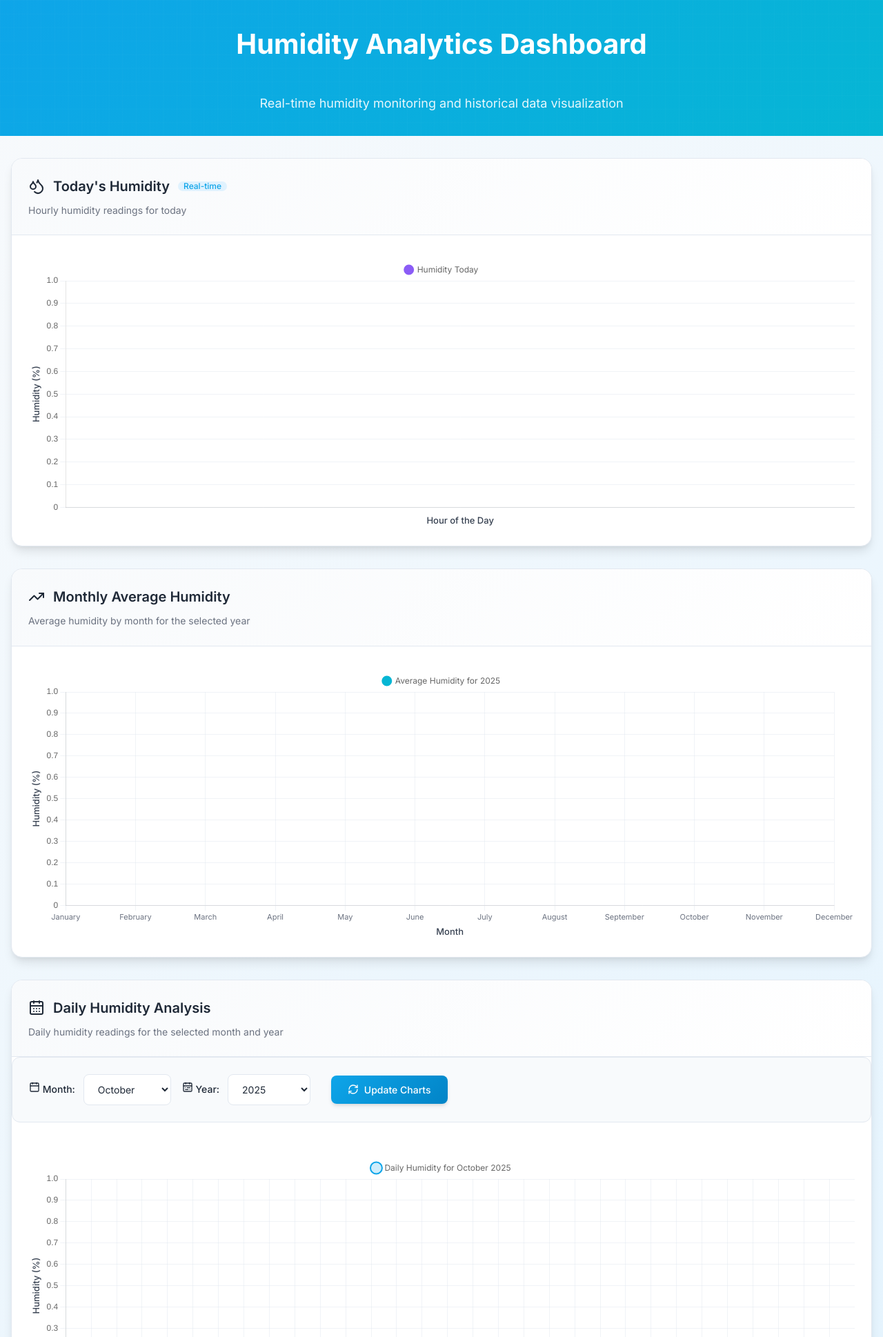
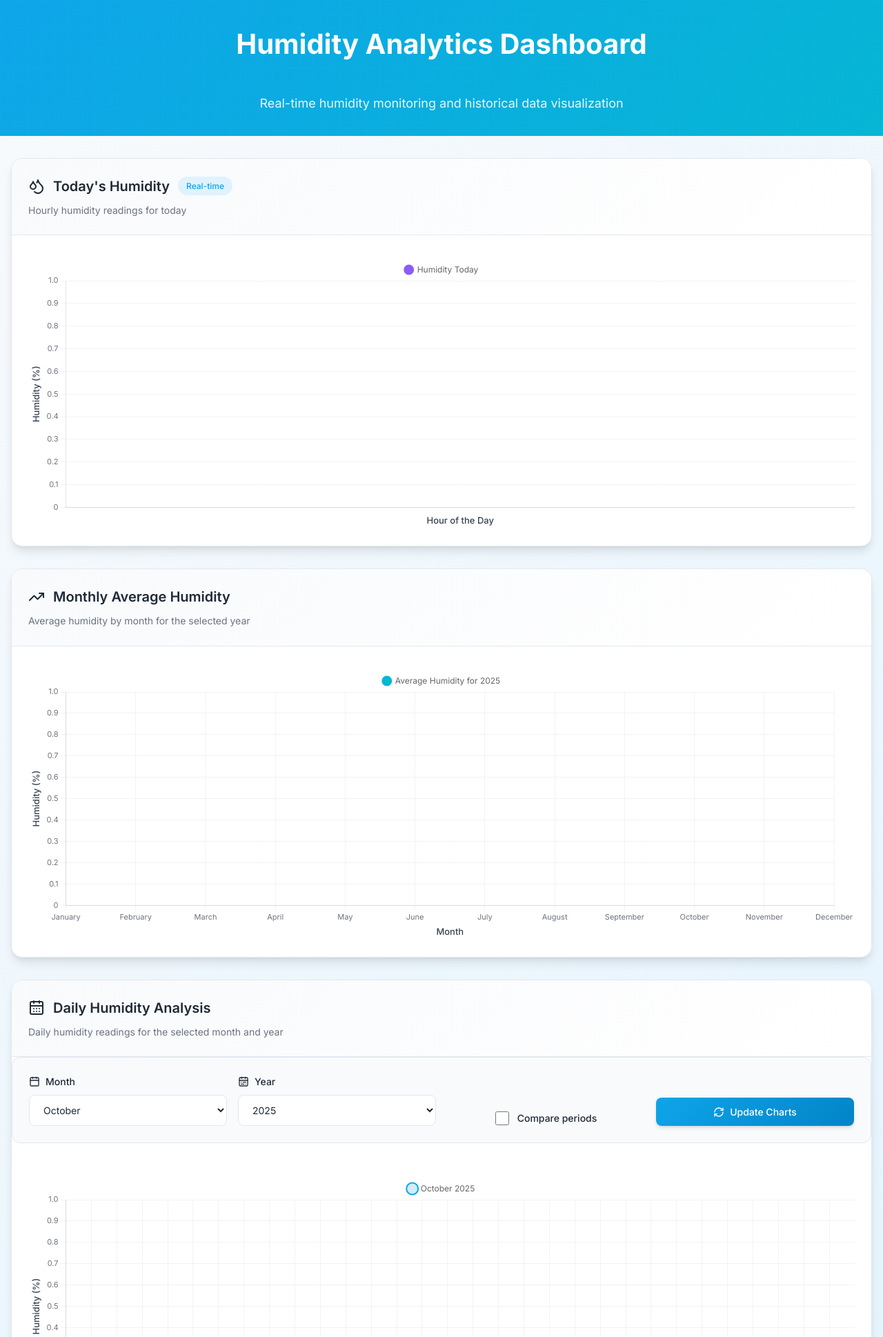
Before and after one commit to 0ri0nRo/SmartHouse, a Flask app: page /umid in a window 1280 px wide. Shown: the top 1938 px of the page at 69% size. Run offline with Flask 3, Linux system fonts and the light colour scheme; data that the repository does not hold is empty; some libraries are stand-ins or nearby versions.

Commit message:
feat: Enhance humidity dashboard with comparison controls for daily humidity data

```diff
--- a/src/templates/umid.html
+++ b/src/templates/umid.html
@@ -113,7 +110,6 @@
             border: 1px solid var(--border-color);
             overflow: hidden;
             transition: all 0.3s cubic-bezier(0.4, 0, 0.2, 1);
-            position: relative;
         }
 
         .chart-card:hover {
@@ -125,26 +121,7 @@
             padding: 1.5rem 1.5rem 0 1.5rem;
             border-bottom: 1px solid var(--border-color);
             background: linear-gradient(135deg, var(--bg-secondary) 0%, var(--bg-primary) 100%);
-            position: relative;
         }
-
-                .chart-title {
-            display: flex;
-            align-items: center;  /* allinea verticalmente tutti gli elementi sulla stessa linea */
-            gap: 8px;             /* spazio tra icona, testo e badge */
-            }
-
-            .chart-title .badge {
-            display: inline-flex;
-            align-items: center;
-            justify-content: center;
-            padding: 0 8px;
-            height: 1.2em;       /* puoi aggiustare qui l’altezza */
-            line-height: 1.2em;
-            border-radius: 9999px;
-            white-space: nowrap;
-            font-size: 0.75rem;
-            }
 
         .chart-title {
             font-size: 1.25rem;
@@ -171,28 +148,36 @@
         }
 
         .controls {
-            display: flex;
-            flex-wrap: wrap;
-            align-items: center;
+            display: grid;
+            grid-template-columns: repeat(auto-fit, minmax(200px, 1fr));
             gap: 1rem;
+            align-items: end;
         }
 
         .control-group {
             display: flex;
+            flex-direction: column;
+            gap: 0.5rem;
+        }
+
+        .control-group.checkbox-group {
+            flex-direction: row;
             align-items: center;
+            justify-content: center;
             gap: 0.75rem;
-            min-width: 200px;
         }
 
         .controls label {
             font-size: 0.875rem;
             font-weight: 500;
             color: var(--text-primary);
-            white-space: nowrap;
+            display: flex;
+            align-items: center;
+            gap: 0.5rem;
         }
 
         .controls select,
-        .controls input {
+        .controls input[type="datetime-local"] {
             padding: 0.75rem 1rem;
             font-size: 0.875rem;
             border: 1px solid var(--border-color);
@@ -200,8 +185,15 @@
             background-color: var(--bg-primary);
             color: var(--text-primary);
             transition: all 0.2s ease;
-            min-width: 120px;
             font-family: inherit;
+            width: 100%;
+        }
+
+        .controls input[type="checkbox"] {
+            width: 20px;
+            height: 20px;
+            cursor: pointer;
+            accent-color: var(--primary-color);
         }
 
         .controls select:focus,
@@ -248,6 +240,7 @@
             background: linear-gradient(135deg, var(--primary-color), var(--primary-hover));
             color: white;
             box-shadow: var(--shadow-md);
+            width: 100%;
         }
 
         .btn-primary:hover {
@@ -289,6 +277,17 @@
             100% { transform: rotate(360deg); }
         }
 
+        .badge {
+            display: inline-flex;
+            align-items: center;
+            padding: 0.25rem 0.75rem;
+            font-size: 0.75rem;
+            font-weight: 500;
+            border-radius: 9999px;
+            background: var(--primary-light);
+            color: var(--primary-color);
+        }
+
         .error-message {
             display: none;
             background: var(--danger-light);
@@ -300,28 +299,9 @@
             text-align: center;
         }
 
-        .badge {
-            display: inline-flex;
-            align-items: center;
-            padding: 0.25rem 0.75rem;
-            font-size: 0.75rem;
-            font-weight: 500;
-            border-radius: 9999px;
-            background: var(--primary-light);
-            color: var(--primary-color);
-        }
-
-        /* Responsive Design */
         @media (max-width: 1024px) {
             .controls {
-                flex-direction: column;
-                align-items: stretch;
-            }
-
-            .control-group {
-                min-width: auto;
-                flex-direction: column;
-                align-items: stretch;
+                grid-template-columns: 1fr 1fr;
             }
         }
 
@@ -469,7 +410,7 @@
                         <div class="control-group">
                             <label for="monthSelector">
                                 <i data-lucide="calendar" style="width: 16px; height: 16px;"></i>
-                                Month:
+                                Month
                             </label>
                             <select id="monthSelector">
                                 <option value="1">January</option>
@@ -490,11 +431,45 @@
                         <div class="control-group">
                             <label for="yearSelector">
                                 <i data-lucide="calendar-range" style="width: 16px; height: 16px;"></i>
-                                Year:
+                                Year
                             </label>
-                            <select id="yearSelector">
-                                <!-- Years will be dynamically generated by JavaScript -->
+                            <select id="yearSelector"></select>
+                        </div>
+
+                        <div class="control-group checkbox-group">
+                            <input type="checkbox" id="compareCheckbox">
+                            <label for="compareCheckbox" style="cursor: pointer; user-select: none;">
+                                Compare periods
+                            </label>
+                        </div>
+
+                        <div class="control-group" id="compareMonthGroup" style="display: none;">
+                            <label for="compareMonthSelector">
+                                <i data-lucide="calendar" style="width: 16px; height: 16px;"></i>
+                                Compare Month
+                            </label>
+                            <select id="compareMonthSelector">
+                                <option value="1">January</option>
+                                <option value="2">February</option>
+                                <option value="3">March</option>
+                                <option value="4">April</option>
+                                <option value="5">May</option>
+                                <option value="6">June</option>
+                                <option value="7">July</option>
+                                <option value="8">August</option>
+                                <option value="9">September</option>
+                                <option value="10">October</option>
+                                <option value="11">November</option>
+                                <option value="12">December</option>
                             </select>
+                        </div>
+
+                        <div class="control-group" id="compareYearGroup" style="display: none;">
+                            <label for="compareYearSelector">
+                                <i data-lucide="calendar-range" style="width: 16px; height: 16px;"></i>
+                                Compare Year
+                            </label>
+                            <select id="compareYearSelector"></select>
                         </div>
 
                         <button id="updateChartsButton" class="btn btn-primary">
@@ -589,7 +562,6 @@
                 return response.json();
             } catch (error) {
                 console.error('Error fetching daily humidity data:', error);
-                showError('Failed to fetch daily humidity data');
                 return {};
             } finally {
                 hideSpinner('dailySpinner');
@@ -604,7 +576,6 @@
                 return response.json();
             } catch (error) {
                 console.error('Error fetching monthly average humidity data:', error);
-                showError('Failed to fetch monthly average humidity data');
                 return {};
             } finally {
                 hideSpinner('monthlySpinner');
@@ -619,7 +590,6 @@
                 return response.json();
             } catch (error) {
                 console.error('Error fetching today humidity data:', error);
-                showError('Failed to fetch today\'s humidity data');
                 return {};
             } finally {
                 hideSpinner('todaySpinner');
@@ -714,13 +683,36 @@
             }
         };
 
-        async function renderDailyHumidityChart(month, year) {
+        async function renderDailyHumidityChart(month, year, compareMonth = null, compareYear = null) {
             try {
                 const data = await fetchDailyHumidityData(month, year);
-                console.log('Fetched data for daily humidity chart:', data);
-
                 const days = Array.from({ length: 31 }, (_, i) => i + 1);
                 const humidities = days.map(day => data[day] || null);
+
+                const datasets = [{
+                    label: `${getMonthName(month)} ${year}`,
+                    data: humidities,
+                    backgroundColor: 'rgba(14, 165, 233, 0.2)',
+                    borderColor: 'rgba(14, 165, 233, 1)',
+                    borderWidth: 2,
+                    borderRadius: 4,
+                    borderSkipped: false,
+                }];
+
+                if (compareMonth !== null && compareYear !== null) {
+                    const compareData = await fetchDailyHumidityData(compareMonth, compareYear);
+                    const compareHumidities = days.map(day => compareData[day] || null);
+
+                    datasets.push({
+                        label: `${getMonthName(compareMonth)} ${compareYear}`,
+                        data: compareHumidities,
+                        backgroundColor: 'rgba(139, 92, 246, 0.2)',
+                        borderColor: 'rgba(139, 92, 246, 1)',
+                        borderWidth: 2,
+                        borderRadius: 4,
+                        borderSkipped: false,
+                    });
+                }
 
                 const ctx = document.getElementById('dailyHumidityChart').getContext('2d');
                 clearChart(dailyHumidityChart);
@@ -729,15 +721,7 @@
                     type: 'bar',
                     data: {
                         labels: days.map(day => `${day}`),
-                        datasets: [{
-                            label: `Daily Humidity for ${getMonthName(month)} ${year}`,
-                            data: humidities,
-                            backgroundColor: 'rgba(14, 165, 233, 0.2)',
-                            borderColor: 'rgba(14, 165, 233, 1)',
-                            borderWidth: 2,
-                            borderRadius: 4,
-                            borderSkipped: false,
-                        }]
+                        datasets: datasets
                     },
                     options: {
                         ...chartDefaults,
@@ -769,6 +753,7 @@
                                     color: '#374151'
                                 },
                                 ticks: {
+                                    ...chartDefaults.scales.y.ticks,
                                     beginAtZero: true
                                 }
                             }
@@ -851,6 +834,7 @@
                                     color: '#374151'
                                 },
                                 ticks: {
+                                    ...chartDefaults.scales.y.ticks,
                                     beginAtZero: true
                                 }
                             }
@@ -933,6 +915,7 @@
                                     color: '#374151'
                                 },
                                 ticks: {
+                                    ...chartDefaults.scales.y.ticks,
                                     beginAtZero: true
                                 }
                             }
@@ -1024,6 +1007,7 @@
                                 color: '#374151'
                             },
                             ticks: {
+                                ...chartDefaults.scales.y.ticks,
                                 beginAtZero: true
                             }
                         }
@@ -1054,27 +1038,45 @@
         async function initializeYearSelector() {
             const currentYear = new Date().getFullYear();
             const yearSelector = document.getElementById('yearSelector');
+            const compareYearSelector = document.getElementById('compareYearSelector');
 
             for (let year = currentYear - 5; year <= currentYear; year++) {
                 const option = document.createElement('option');
                 option.value = year;
                 option.text = year;
                 yearSelector.add(option);
+
+                const compareOption = document.createElement('option');
+                compareOption.value = year;
+                compareOption.text = year;
+                compareYearSelector.add(compareOption);
             }
             yearSelector.value = currentYear;
+            compareYearSelector.value = currentYear - 1;
         }
 
         async function initializeMonthSelector() {
             const currentMonth = new Date().getMonth() + 1;
             const monthSelector = document.getElementById('monthSelector');
+            const compareMonthSelector = document.getElementById('compareMonthSelector');
+
             monthSelector.value = currentMonth;
+            compareMonthSelector.value = currentMonth;
         }
 
         async function updateCharts() {
             const month = parseInt(document.getElementById('monthSelector').value, 10);
             const year = parseInt(document.getElementById('yearSelector').value, 10);
+            const compareEnabled = document.getElementById('compareCheckbox').checked;
 
-            // Add loading animation to button
+            let compareMonth = null;
+            let compareYear = null;
+
+            if (compareEnabled) {
+                compareMonth = parseInt(document.getElementById('compareMonthSelector').value, 10);
+                compareYear = parseInt(document.getElementById('compareYearSelector').value, 10);
+            }
+
             const updateButton = document.getElementById('updateChartsButton');
             const originalText = updateButton.innerHTML;
             updateButton.innerHTML = '<i data-lucide="loader-2" style="width: 16px; height: 16px; animation: spin 1s linear infinite;"></i> Updating...';
@@ -1083,7 +1085,7 @@
             try {
                 await Promise.all([
                     renderTodayHumidityChart(),
-                    renderDailyHumidityChart(month, year),
+                    renderDailyHumidityChart(month, year, compareMonth, compareYear),
                     renderMonthlyAverageHumidityChart(year)
                 ]);
             } finally {
@@ -1093,8 +1095,22 @@
             }
         }
 
-        // Enhanced event listeners with better UX
         document.getElementById('updateChartsButton').addEventListener('click', updateCharts);
+
+        document.getElementById('compareCheckbox').addEventListener('change', function() {
+            const compareMonthGroup = document.getElementById('compareMonthGroup');
+            const compareYearGroup = document.getElementById('compareYearGroup');
+
+            if (this.checked) {
+                compareMonthGroup.style.display = 'flex';
+                compareYearGroup.style.display = 'flex';
+            } else {
+                compareMonthGroup.style.display = 'none';
+                compareYearGroup.style.display = 'none';
+            }
+
+            setTimeout(() => lucide.createIcons(), 50);
+        });
 
         document.getElementById('fetchDataButton').addEventListener('click', async () => {
             const startDate = document.getElementById('startDate').value;
@@ -1124,31 +1140,15 @@
             }
         });
 
-        // Add keyboard shortcuts
-        document.addEventListener('keydown', (e) => {
-            if (e.ctrlKey || e.metaKey) {
-                if (e.key === 'u') {
-                    e.preventDefault();
-                    updateCharts();
-                } else if (e.key === 'f') {
-                    e.preventDefault();
-                    document.getElementById('fetchDataButton').click();
-                }
-            }
-        });
-
-        // Initialize the dashboard
         (async function initializeDashboard() {
             try {
                 await initializeYearSelector();
                 await initializeMonthSelector();
 
-                // Add staggered animation to charts
                 setTimeout(() => {
                     updateCharts();
                 }, 300);
 
-                // Initialize icons
                 lucide.createIcons();
 
                 console.log('Dashboard initialized successfully');
@@ -1158,24 +1158,12 @@
             }
         })();
 
-        // Add smooth scrolling for better UX
-        document.querySelectorAll('a[href^="#"]').forEach(anchor => {
-            anchor.addEventListener('click', function (e) {
-                e.preventDefault();
-                document.querySelector(this.getAttribute('href')).scrollIntoView({
-                    behavior: 'smooth'
-                });
-            });
-        });
-
-        // Add resize listener to handle responsive charts
         window.addEventListener('resize', debounce(() => {
             [dailyHumidityChart, monthlyAverageHumidityChart, todayHumidityChart, humidityChart]
                 .filter(chart => chart)
                 .forEach(chart => chart.resize());
         }, 250));
 
-        // Debounce utility function
         function debounce(func, wait) {
             let timeout;
             return function executedFunction(...args) {
```
Also changed, not shown: other parts of src/templates/umid.html (+8 -62 lines).
